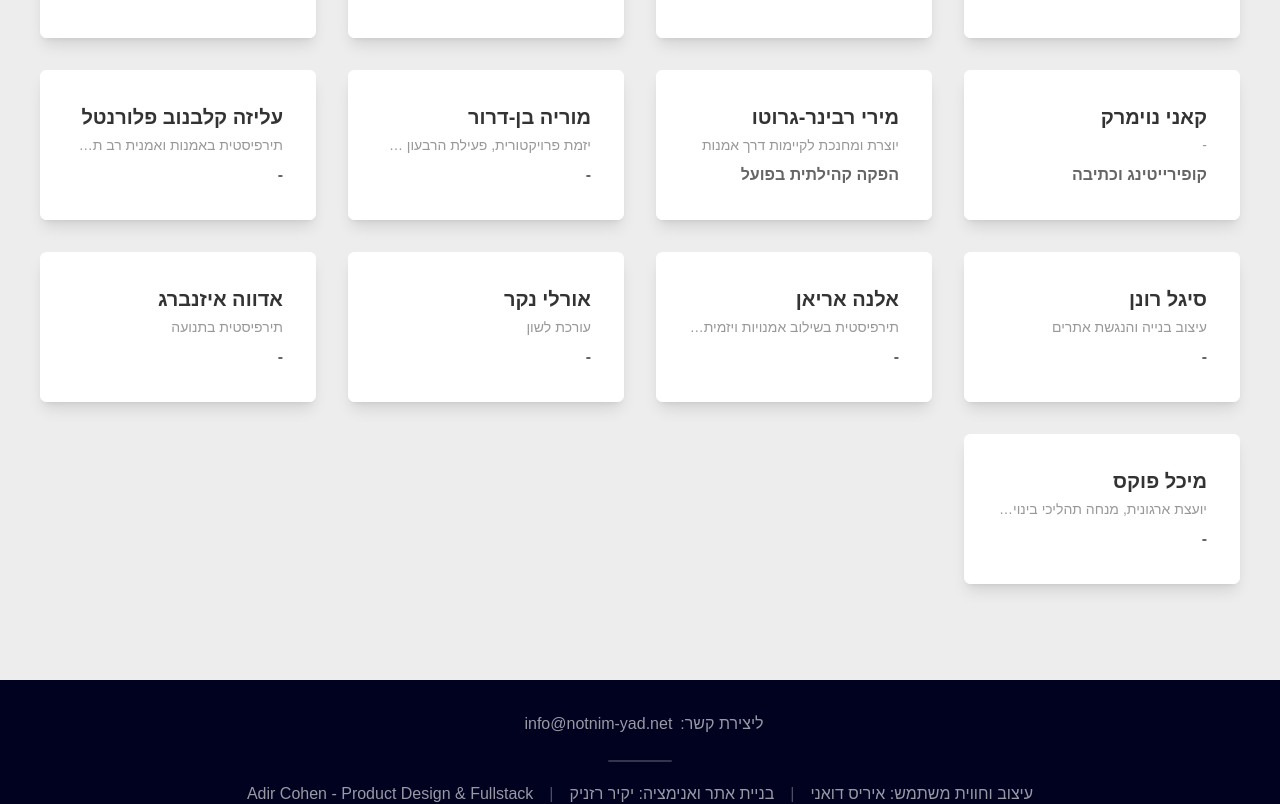
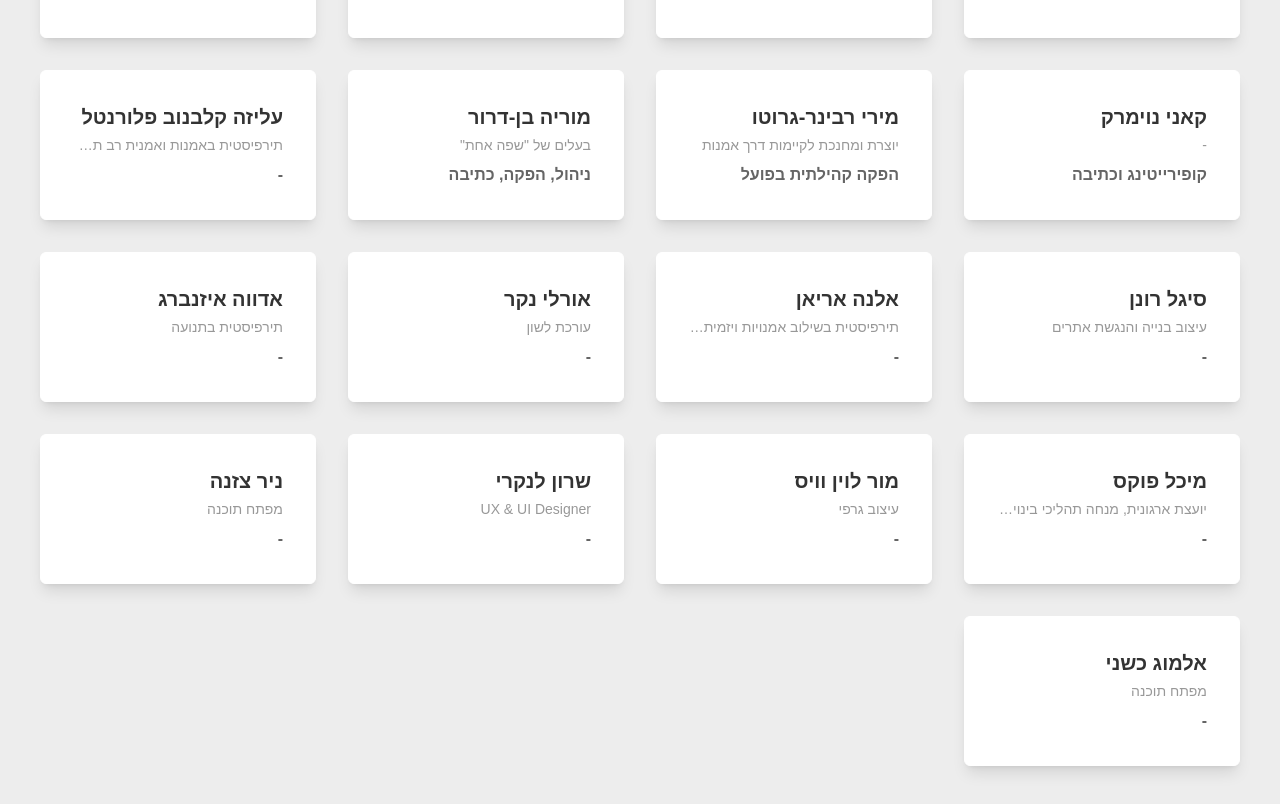
Before and after one commit to yakir-reznik/lend-a-hand, a Nuxt app: page /about in a window 1280 px wide. Shown: the part 1521-2325 px from the top of the page. Built offline with nearby package versions, Linux system fonts and the light colour scheme.

Commit message:
update members

```diff
--- a/components/section/TeamMembers.vue
+++ b/components/section/TeamMembers.vue
@@ -84,7 +84,9 @@
 		},
 		{
 			name: 'מוריה בן-דרור',
-			desc: 'יזמת פרויקטורית, פעילת הרבעון הרביעי',
+			desc: 'בעלים של "שפה אחת"',
+			position: 'ניהול, הפקה, כתיבה',
+			url: 'https://safa-ahat.com/',
 		},
 		{
 			name: 'עליזה קלבנוב פלורנטל',
@@ -110,6 +112,24 @@
 			name: 'מיכל פוקס',
 			desc: 'יועצת ארגונית, מנחה תהליכי בינוי קהילה ויזמות',
 		},
+		{
+			name: 'מור לוין וויס',
+			desc: 'עיצוב גרפי',
+		},
+		{
+			name: 'שרון לנקרי',
+			desc: 'UX & UI Designer',
+		},
+		{
+			name: 'ניר צזנה',
+			desc: 'מפתח תוכנה',
+			url: 'https://nirtz.co.il/',
+		},
+		{
+			name: 'אלמוג כשני',
+			desc: 'מפתח תוכנה',
+			url: 'https://almogkashany.com/',
+		},
 	]
 </script>
 
```
